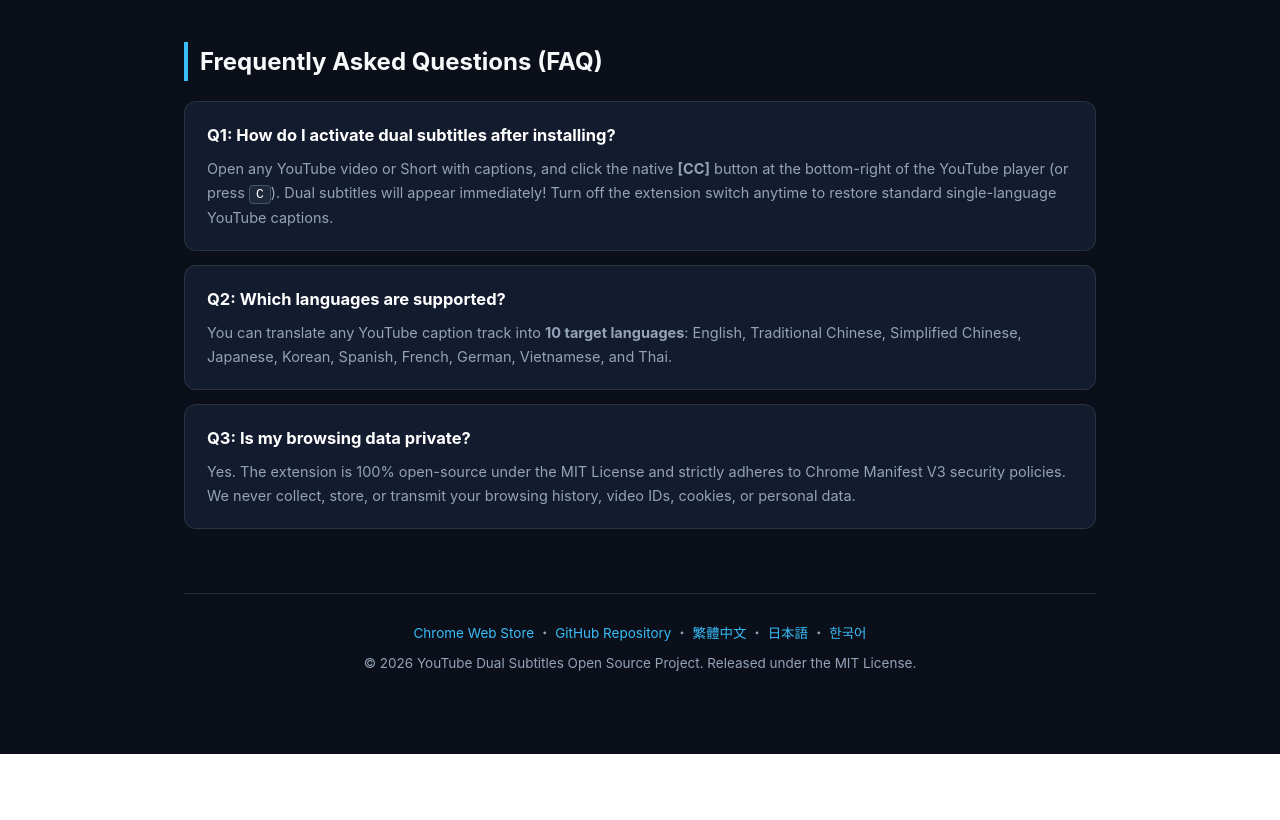
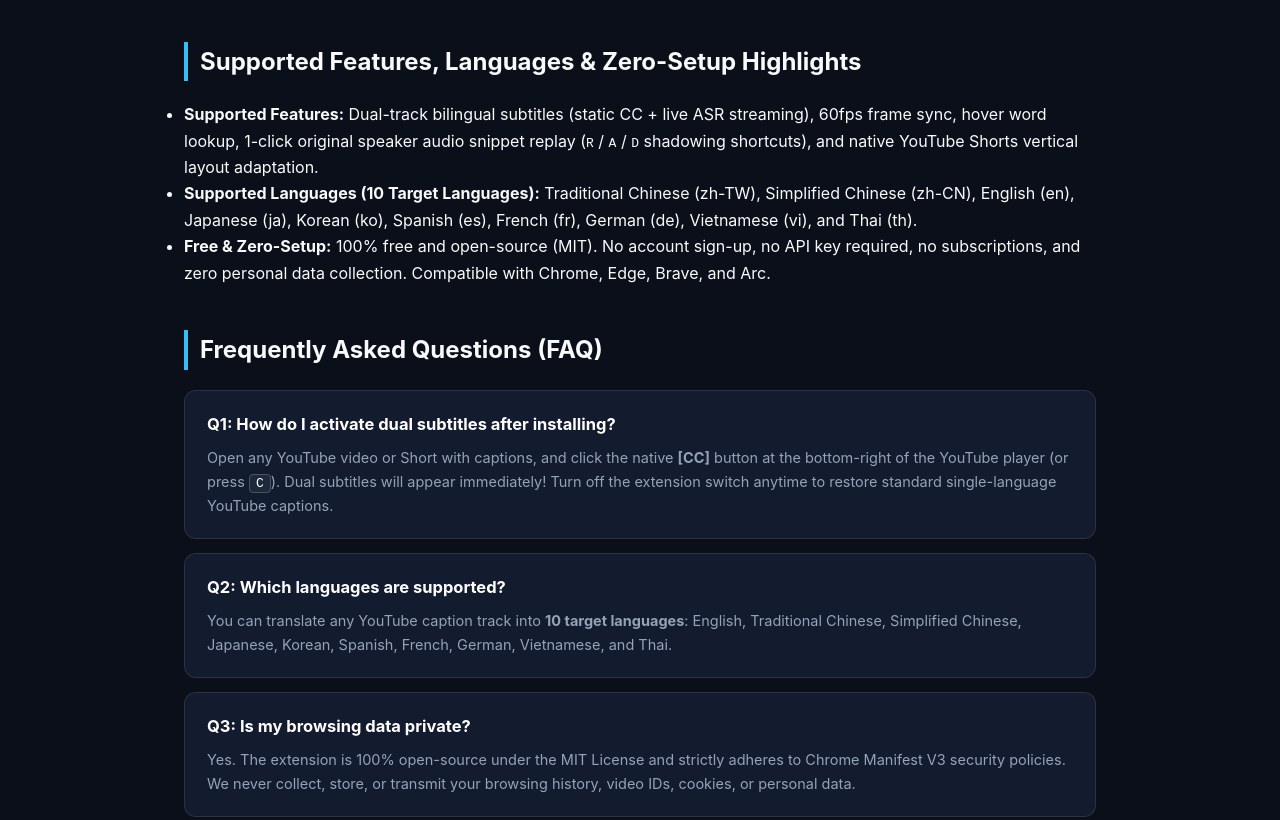
Before and after one commit to 21317389/youtube-dual-subtitles, a browser extension: page docs/en/index.html in a window 1280 px wide. Shown: the part 2137-2957 px from the top of the page. Before the commit the page ends 2891 px from the top, so only its background shows below. Drawn offline with Linux system fonts and the light colour scheme.

Commit message:
docs: add AI-search friendly feature/language/zero-setup summary to README and landing pages

```diff
--- a/docs/en/index.html
+++ b/docs/en/index.html
@@ -304,6 +304,15 @@
     </section>
 
     <section>
+      <h2>Supported Features, Languages &amp; Zero-Setup Highlights</h2>
+      <ul>
+        <li><strong>Supported Features:</strong> Dual-track bilingual subtitles (static CC + live ASR streaming), 60fps frame sync, hover word lookup, 1-click original speaker audio snippet replay (<code>R</code> / <code>A</code> / <code>D</code> shadowing shortcuts), and native YouTube Shorts vertical layout adaptation.</li>
+        <li><strong>Supported Languages (10 Target Languages):</strong> Traditional Chinese (zh-TW), Simplified Chinese (zh-CN), English (en), Japanese (ja), Korean (ko), Spanish (es), French (fr), German (de), Vietnamese (vi), and Thai (th).</li>
+        <li><strong>Free &amp; Zero-Setup:</strong> 100% free and open-source (MIT). No account sign-up, no API key required, no subscriptions, and zero personal data collection. Compatible with Chrome, Edge, Brave, and Arc.</li>
+      </ul>
+    </section>
+
+    <section>
       <h2>Frequently Asked Questions (FAQ)</h2>
       <div class="faq-item">
         <h3>Q1: How do I activate dual subtitles after installing?</h3>
```
Also changed, not shown: README.zh-TW.md (+8 -0 lines), docs/index.html (+9 -0 lines), README.md.
